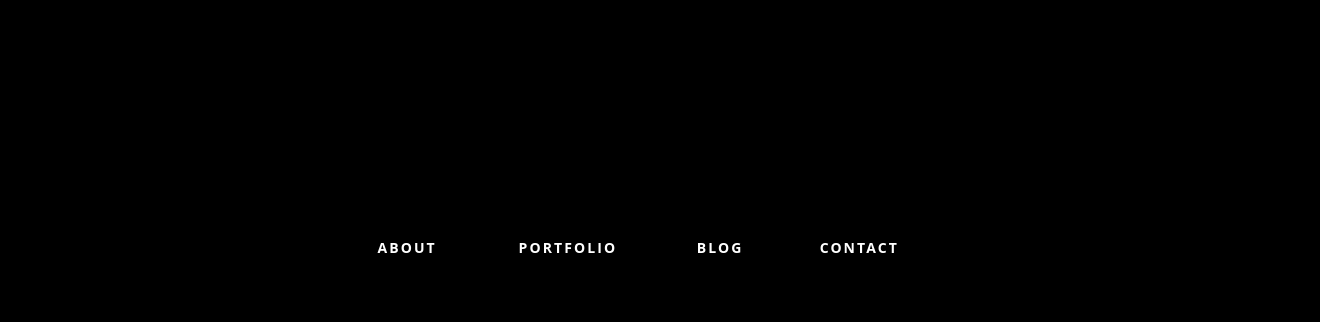
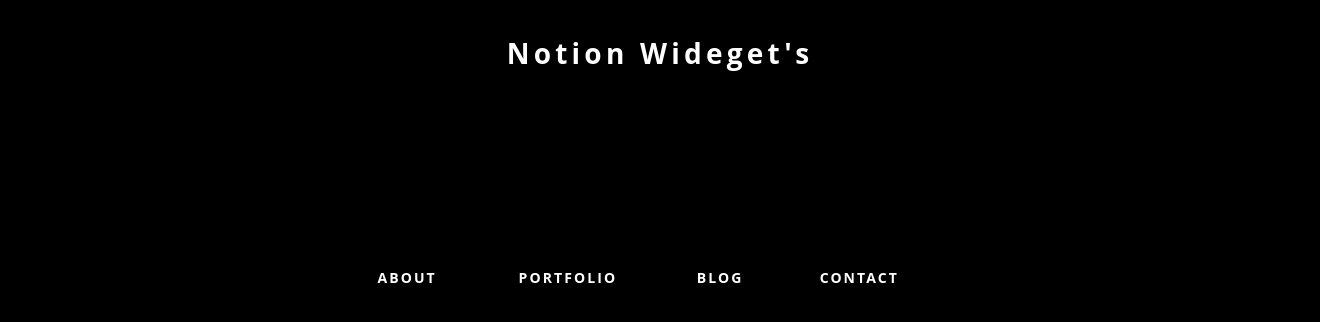
Before and after one commit to Harsh1804/Notion_widgets, a plain HTML site: page index.html in a window 1280 px wide. Shown: the whole page, 1320 px wide, since content can reach past the window. Drawn offline with Linux system fonts and the light colour scheme.

Commit message:
Update main.css

```diff
--- a/main.css
+++ b/main.css
@@ -1,7 +1,21 @@
-body,html {
+body,
+html {
 	margin: 0;
-  font: bold 14px/1.4 'Open Sans', arial, sans-serif;
+	font: bold 14px/1.4 "Open Sans", arial, sans-serif;
 	background: #000;
+}
+h1 {
+	color: #fff;
+	text-transform: none;
+	text-decoration: none;
+	letter-spacing: 0.15em;
+
+	display: inline-block;
+	padding: 15px 20px;
+	position: relative;
+	display: table;
+	width: 100%;
+	text-align: center;
 }
 ul {
 	margin: 150px auto 0;
```
Lines whose indentation alone changed are shown as unchanged.
